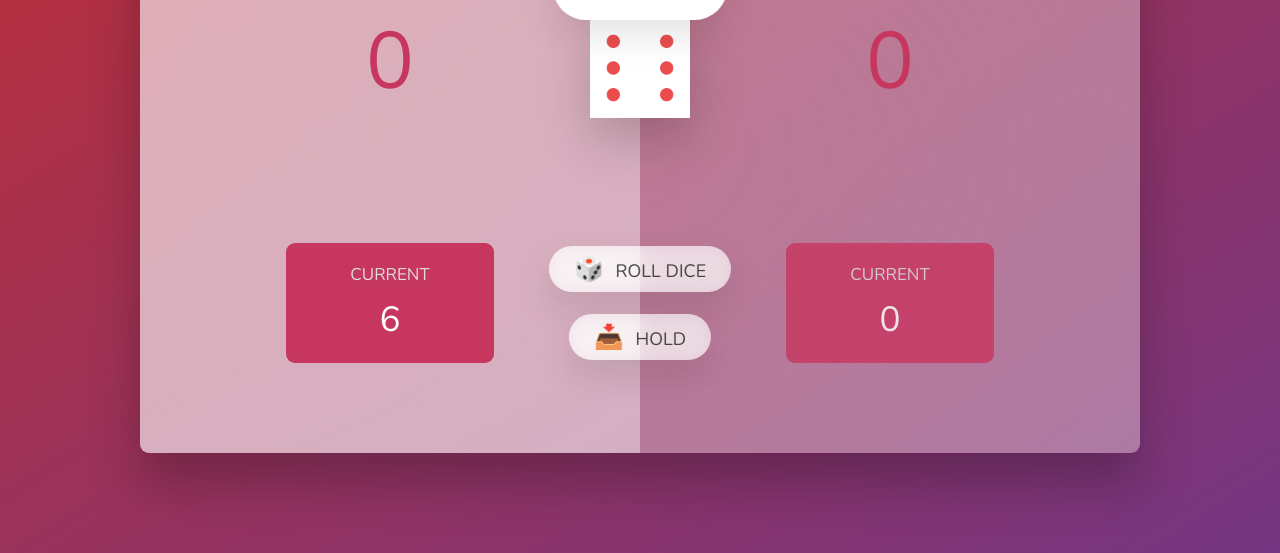
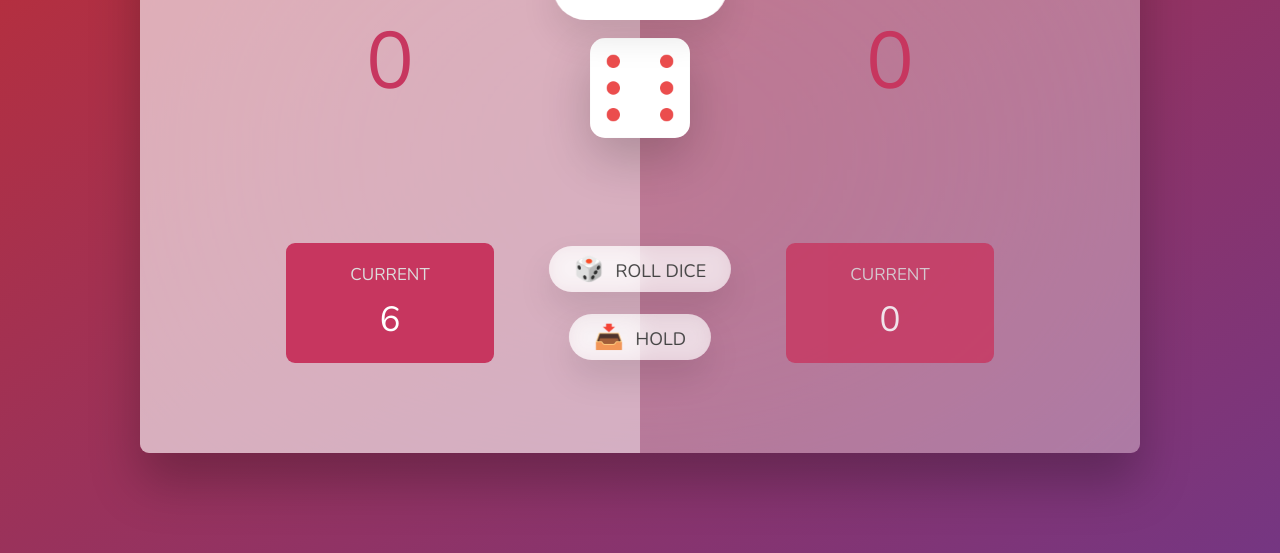
Before and after one commit to ishika4242/Javascript, a plain HTML site: page Rock n Roll Game/index.html in a window 1280 px wide. Both pictures are taken after a click on the button "🎲 ROLL DICE". Shown: the part 247-800 px from the top of the page. Drawn offline with nearby package versions, Linux system fonts and the light colour scheme.

Commit message:
Update style.css

```diff
--- a/Rock n Roll Game/style.css
+++ b/Rock n Roll Game/style.css
@@ -155,10 +155,11 @@ main {
 .dice {
   position: absolute;
   left: 50%;
-  top: 16.5rem;
+  top: 18.5rem;
   transform: translateX(-50%);
   height: 10rem;
   box-shadow: 0 2rem 5rem rgba(0, 0, 0, 0.2);
+  border-radius: 15%;
 }
 
 .player--winner {
```
